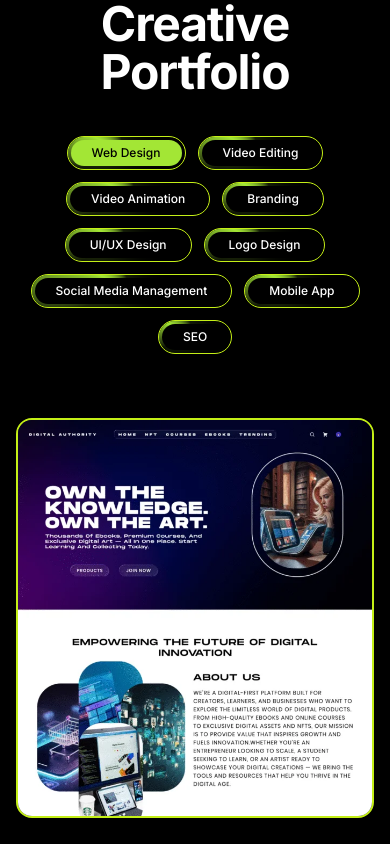
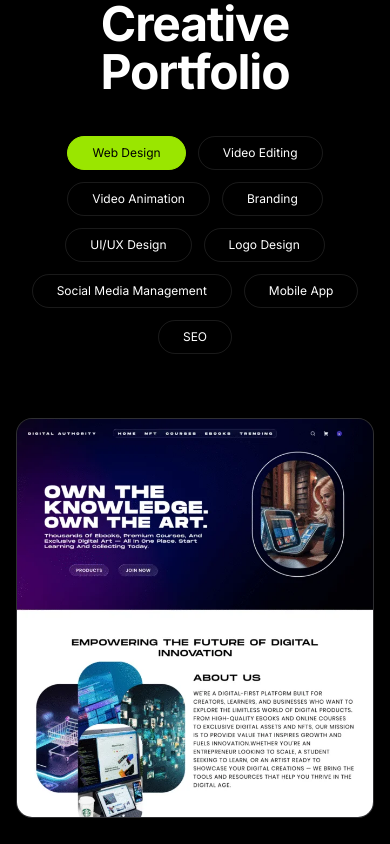
Before and after one commit to Thelastcodecom/therootsdigital, a Next.js app: page / in a window 390 px wide. Shown: the part 3440-4284 px from the top of the page. Built offline with nearby package versions, Linux system fonts and the light colour scheme.

Commit message:
Portfolio animation update

```diff
--- a/src/app/page.tsx
+++ b/src/app/page.tsx
@@ -6,6 +6,7 @@ import PortfolioGrid from "@/components/PortfolioShowcaseSection";
 import ScrollRevealSection from "@/components/ScrollRevealSection";
 import TestimonialsSection from "@/components/TestimonialSection";
 import SubscriptionsSection from "@/components/SubscriptionsSection";
+
 
 
 export default function Home() {
--- a/src/components/Hero.tsx
+++ b/src/components/Hero.tsx
@@ -60,7 +60,7 @@ const Hero = () => {
       ============================ */}
       <div className="hidden md:flex relative z-20 flex-col h-full justify-between">
         {/* Headline */}
-        <div className="pt-40 pl-16">
+        <div className="pt-50 pl-16">
           <h2 className="text-5xl lg:text-5xl xl:text-6xl 2xl:text-8xl font-bold leading-none text-lime-accent">
             {["Rethink", "Reinvent", "Revolutionize"].map((word, i) => (
               <motion.span
--- a/src/components/PortfolioShowcaseSection.tsx
+++ b/src/components/PortfolioShowcaseSection.tsx
@@ -1,28 +1,38 @@
 "use client";
-import styles from "./PortfolioSection.module.css";
-import { useState } from "react";
-import Image from "next/image";
-import { motion, Variants } from "framer-motion";
+
+import React, { useState } from "react";
+import { motion, Variants, AnimatePresence } from "framer-motion";
 
 // Define the structure for a project item
 type ProjectItem = {
   type: "image" | "video";
   src: string;
   poster?: string; // Thumbnail for videos
-  title?: string; // Optional title for accessibility/overlay
+  title?: string; // Optional title
 };
 
-// Scroll animation variants
+// Animation variants - triggering on load/tab change to prevent scroll flickering
 const cardVariants: Variants = {
-  hidden: { opacity: 0, y: 40 },
-  visible: { opacity: 1, y: 0, transition: { duration: 0.7, ease: "easeOut" } },
+  hidden: { opacity: 0, y: 20 },
+  visible: (index: number) => ({
+    opacity: 1,
+    y: 0,
+    transition: {
+      duration: 0.5,
+      ease: [0.25, 1, 0.5, 1],
+      delay: index * 0.05, // Subtle stagger
+    },
+  }),
 };
 
 const headingVariants: Variants = {
   hidden: { opacity: 0, y: 60 },
-  visible: { opacity: 1, y: 0, transition: { duration: 1, ease: "easeOut" } },
+  visible: {
+    opacity: 1,
+    y: 0,
+    transition: { duration: 1, ease: "easeOut" },
+  },
 };
-
 
 export default function PortfolioGrid() {
   const [activeTab, setActiveTab] = useState("Web Design");
@@ -39,6 +49,7 @@ export default function PortfolioGrid() {
     "SEO",
   ];
 
+  // RESTORED: Your original data and local paths
   const projectsByCategory: Record<string, ProjectItem[]> = {
     "Web Design": [
       { type: "image", src: "/images/portfolio-images/web/web 1.webp" },
@@ -130,9 +141,6 @@ export default function PortfolioGrid() {
       case "Logo Design":
       case "Branding":
         return "grid-cols-2 md:grid-cols-3 lg:grid-cols-4";
-      case "Web Design":
-      case "Mobile App":
-        return "grid-cols-1 md:grid-cols-2 lg:grid-cols-4";
       default:
         return "grid-cols-1 md:grid-cols-2 lg:grid-cols-4";
     }
@@ -145,7 +153,7 @@ export default function PortfolioGrid() {
           className="text-5xl md:text-7xl lg:text-5xl xl:text-8xl text-white mb-10 font-bold tracking-tight"
           initial="hidden"
           whileInView="visible"
-          viewport={{ once: false, amount: 0.3 }}
+          viewport={{ once: true }}
           variants={headingVariants}
         >
           Creative Portfolio
@@ -154,32 +162,35 @@ export default function PortfolioGrid() {
         {/* Category Tabs */}
         <div className="flex flex-wrap justify-center gap-3 mb-16 md:max-w-4xl xl:max-w-6xl mx-auto">
           {categories.map((category) => (
-            <motion.button
+            <button
               key={category}
               onClick={() => setActiveTab(category)}
-              data-active={activeTab === category} // ← add this
-              className={`${
-                styles.tabButton
-              } border border-lime-accent text-xs ${
-                activeTab === category ? "bg-lime-accent text-black" : ""
+              className={`px-6 py-2 rounded-full text-xs transition-all duration-300 border ${
+                activeTab === category
+                  ? "bg-lime-400 border-lime-400 text-black"
+                  : "border-white/10 text-white hover:border-lime-400/50"
               }`}
             >
-              <span className={styles.glowBorder} />
               {category}
-            </motion.button>
+            </button>
           ))}
         </div>
 
         {/* Grid Container */}
         <div className="w-full min-h-[400px]">
+          <AnimatePresence mode="wait">
+            <motion.div
+              key={activeTab}
+              initial="hidden"
+              animate="visible"
+              exit={{ opacity: 0, transition: { duration: 0.2 } }}
+              className={`grid gap-8 ${getGridClass(activeTab)}`}
+            >
               {currentProjects.length > 0 ? (
-            <div className={`grid gap-8 ${getGridClass(activeTab)}`}>
-              {currentProjects.map((item, index) => (
+                currentProjects.map((item, index) => (
                   <motion.div
-                  key={index}
-                  initial="hidden"
-                  whileInView="visible"
-                  viewport={{ once: false, amount: 0.3 }}
+                    key={`${activeTab}-${index}`}
+                    custom={index}
                     variants={cardVariants}
                   >
                     <PortfolioCard
@@ -188,20 +199,20 @@ export default function PortfolioGrid() {
                       index={index}
                     />
                   </motion.div>
-              ))}
-            </div>
+                ))
               ) : (
-            <div className="flex flex-col items-center justify-center py-20 text-gray-500">
+                <div className="col-span-full py-20 text-gray-500">
                   <p className="text-xl">No projects found for {activeTab}</p>
                 </div>
               )}
+            </motion.div>
+          </AnimatePresence>
         </div>
       </div>
     </section>
   );
 }
 
-// ---- Keep your original PortfolioCard logic intact ----
 function PortfolioCard({
   category,
   item,
@@ -211,13 +222,20 @@ function PortfolioCard({
   item: ProjectItem;
   index: number;
 }) {
-  if (category === "Web Design" || category === "Social Media Management") {
+  const isTall =
+    category === "Web Design" || category === "Social Media Management";
+
   return (
-      <div className="group relative w-full h-[400px] md:h-[550px] rounded-2xl overflow-hidden border border-2 border-lime-accent bg-zinc-900">
+    <div
+      className={`group relative w-full overflow-hidden rounded-2xl border border-white/10 bg-zinc-900 ${
+        isTall ? "h-[400px] md:h-[550px]" : "aspect-square md:aspect-video"
+      }`}
+    >
       <div className="absolute inset-0 overflow-hidden">
         {item.type === "video" ? (
           <video
             src={item.src}
+            poster={item.poster}
             className="w-full h-full object-cover"
             muted
             playsInline
@@ -225,98 +243,18 @@ function PortfolioCard({
             autoPlay
           />
         ) : (
-            <Image
+          /* Using standard img for compatibility in this preview environment */
+          <img
             src={item.src}
-              alt={`Web Design Project ${index + 1}`}
-              width={600}
-              height={1200}
-              className="w-full h-auto object-cover object-top transition-transform duration-[5s] ease-linear group-hover:-translate-y-[calc(100%-500px)]"
+            alt={`${category} Project ${index + 1}`}
+            className={`w-full object-cover object-top transition-transform duration-[5s] ease-linear ${
+              isTall
+                ? "h-auto group-hover:-translate-y-[calc(100%-400px)] md:group-hover:-translate-y-[calc(100%-550px)]"
+                : "h-full group-hover:scale-105"
+            }`}
           />
         )}
       </div>
     </div>
   );
 }
-
-  if (category === "Video Editing" || category === "Video Animation") {
-    return (
-      <div className="group relative w-full aspect-video rounded-2xl overflow-hidden border border-zinc-800 bg-zinc-900 cursor-pointer">
-        {item.type === "video" ? (
-          <>
-            <video
-              src={item.src}
-              poster={item.poster}
-              muted
-              playsInline
-              loop
-              autoPlay
-              className="w-full h-full object-cover"
-            />
-            <div className="absolute inset-0 flex items-center justify-center bg-black/20 transition-opacity duration-300 opacity-0" />
-          </>
-        ) : (
-          <Image
-            src={item.src}
-            alt={`Video Project ${index + 1}`}
-            width={800}
-            height={450}
-            className="w-full h-full object-cover transition-transform duration-500 group-hover:scale-105"
-          />
-        )}
-      </div>
-    );
-  }
-
-  if (category === "Branding" || category === "Logo Design") {
-    return (
-      <div className="group relative w-full aspect-square rounded-2xl overflow-hidden bg-zinc-900 border border-zinc-800 hover:border-lime-accent/50 transition-colors">
-        <div className="flex items-center justify-center w-full h-full bg-zinc-900 group-hover:bg-zinc-800 transition-colors">
-          {item.type === "video" ? (
-            <video
-              src={item.src}
-              className="w-full h-full object-cover p-0 transition-transform duration-500 group-hover:scale-105"
-              muted
-              playsInline
-              loop
-              autoPlay
-            />
-          ) : (
-            <Image
-              src={item.src}
-              alt={`Branding Project ${index + 1}`}
-              width={400}
-              height={400}
-              className="w-full h-full object-contain filter drop-shadow-md transition-transform duration-500 group-hover:scale-110"
-            />
-          )}
-        </div>
-      </div>
-    );
-  }
-
-  if (category === "SEO") {
-    return (
-      <div className="group relative w-full h-[500px] rounded-3xl overflow-hidden border border-zinc-800 bg-zinc-900">
-        <Image
-          src={item.src}
-          alt={`App Project ${index + 1}`}
-          width={500}
-          height={800}
-          className="w-full h-full object-cover transition-transform duration-500 group-hover:scale-105"
-        />
-      </div>
-    );
-  }
-
-  return (
-    <div className="group relative w-full aspect-4/3 rounded-2xl overflow-hidden border border-zinc-800 bg-zinc-900">
-      <Image
-        src={item.src}
-        alt={`Project ${index + 1}`}
-        width={800}
-        height={600}
-        className="w-full h-full object-cover transition-transform duration-500 group-hover:scale-105"
-      />
-    </div>
-  );
-}
```
Also changed, not shown: src/app/globals.css (line endings or trailing spaces). Lines whose indentation alone changed are shown as unchanged.
